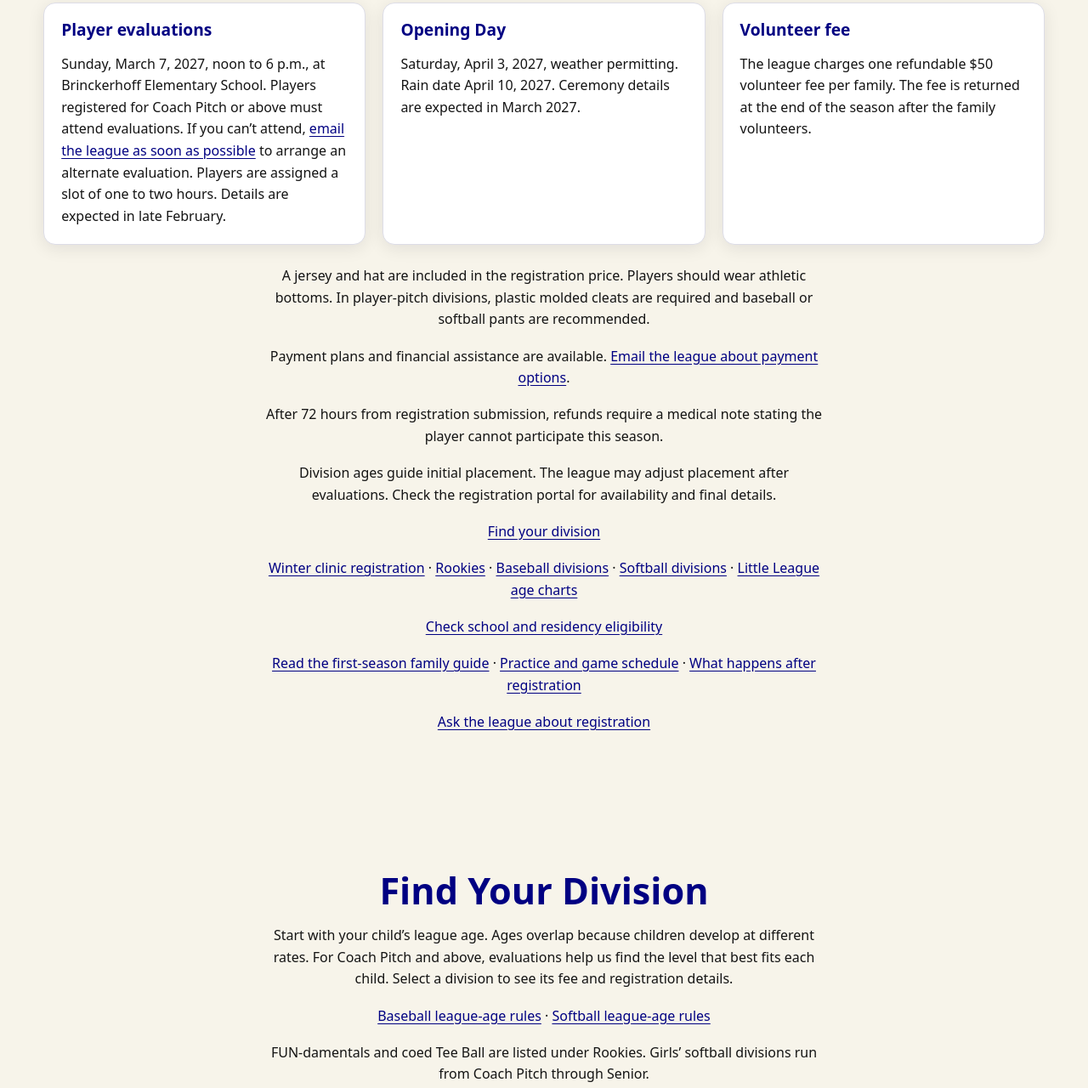
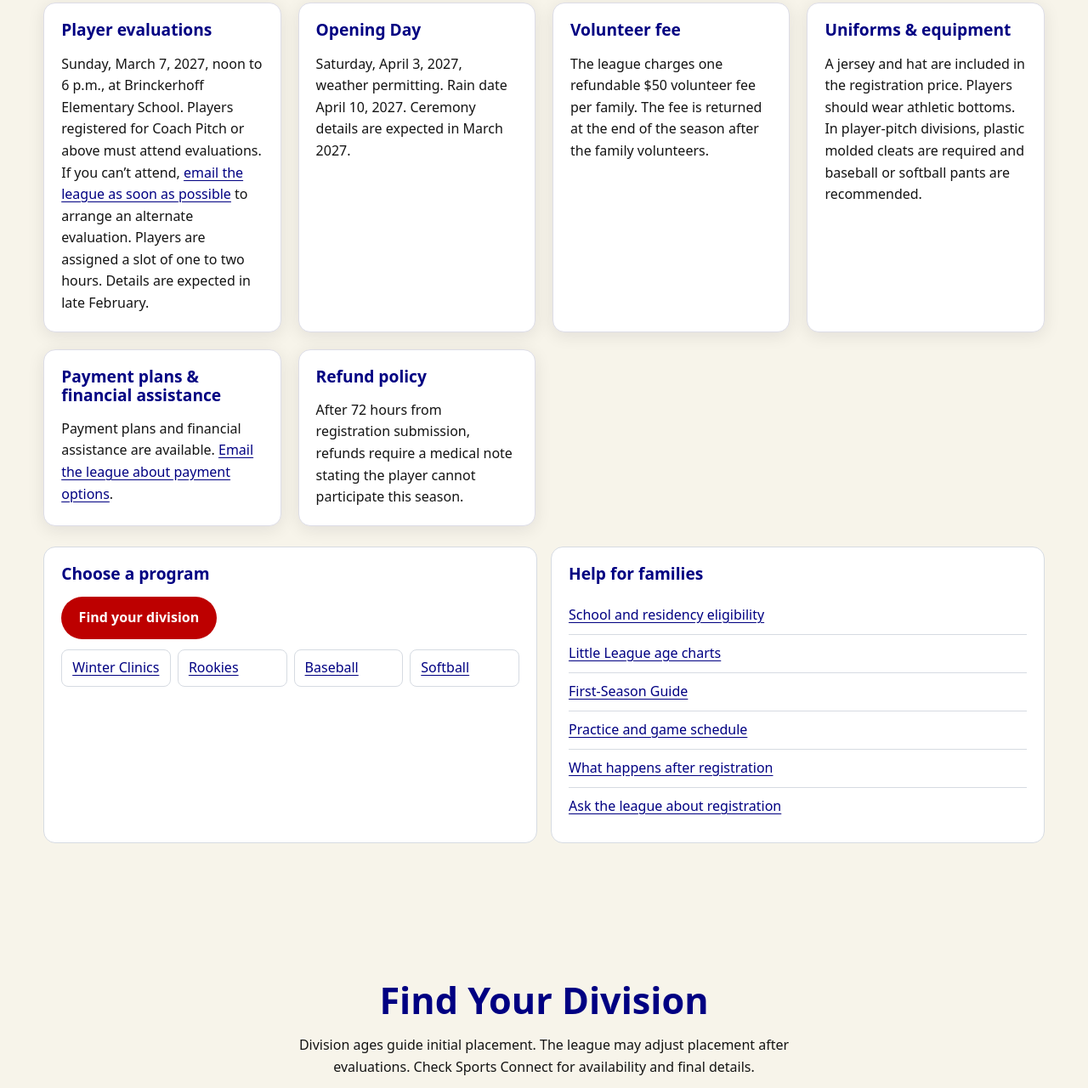
Before and after one commit to awalshjamin/FishkillLittleLeagueWebsite, a plain HTML site: page register/index.html in a window 1280 px wide. Shown: the part 711-1991 px from the top of the page at 85% size. Drawn offline with Linux system fonts and the light colour scheme.

Commit message:
Organize registration details and navigation

```diff
--- a/assets/css/site.css
+++ b/assets/css/site.css
@@ -296,3 +296,48 @@ p:last-child { margin-bottom: 0; }
     object-fit: cover;
     border-radius: var(--radius);
 }
+
+.registration-links {
+    display: grid;
+    grid-template-columns: repeat(auto-fit, minmax(min(100%, 22rem), 1fr));
+    gap: 1rem;
+    margin-top: 1.5rem;
+}
+
+.registration-links nav {
+    padding: 1.25rem;
+    background: #fff;
+    border: 1px solid #d6dbe2;
+    border-radius: var(--radius);
+}
+
+.registration-links h3 { color: var(--fll-blue); }
+
+.registration-program-links,
+.registration-help-links {
+    list-style: none;
+    padding: 0;
+    margin: 0;
+}
+
+.registration-program-links {
+    display: grid;
+    grid-template-columns: repeat(auto-fit, minmax(min(100%, 8rem), 1fr));
+    gap: .5rem;
+    margin-top: .75rem;
+}
+
+.registration-program-links a,
+.registration-help-links a {
+    display: flex;
+    align-items: center;
+    min-height: 44px;
+}
+
+.registration-program-links a {
+    padding-inline: .75rem;
+    border: 1px solid #d6dbe2;
+    border-radius: .5rem;
+}
+
+.registration-help-links li + li { border-top: 1px solid #d6dbe2; }
--- a/register/index.html
+++ b/register/index.html
@@ -169,23 +169,41 @@
             <div><h3>Player evaluations</h3><p><time datetime="2027-03-07">Sunday, March 7, 2027</time>, noon to 6 p.m., at Brinckerhoff Elementary School. Players registered for Coach Pitch or above must attend evaluations. If you can’t attend, <a href="mailto:president@fishkilllittleleague.org?subject=Alternate%20player%20evaluation">email the league as soon as possible</a> to arrange an alternate evaluation. Players are assigned a slot of one to two hours. Details are expected in late February.</p></div>
             <div><h3>Opening Day</h3><p><time datetime="2027-04-03">Saturday, April 3, 2027</time>, weather permitting. Rain date <time datetime="2027-04-10">April 10, 2027</time>. Ceremony details are expected in March 2027.</p></div>
             <div><h3>Volunteer fee</h3><p>The league charges one refundable $50 volunteer fee per family. The fee is returned at the end of the season after the family volunteers.</p></div>
+            <div><h3>Uniforms &amp; equipment</h3><p>A jersey and hat are included in the registration price. Players should wear athletic bottoms. In player-pitch divisions, plastic molded cleats are required and baseball or softball pants are recommended.</p></div>
+            <div><h3>Payment plans &amp; financial assistance</h3><p>Payment plans and financial assistance are available. <a href="mailto:president@fishkilllittleleague.org?subject=Registration%20payment%20options">Email the league about payment options</a>.</p></div>
+            <div><h3>Refund policy</h3><p>After 72 hours from registration submission, refunds require a medical note stating the player cannot participate this season.</p></div>
         </div>
-        <p class="section-intro">A jersey and hat are included in the registration price. Players should wear athletic bottoms. In player-pitch divisions, plastic molded cleats are required and baseball or softball pants are recommended.</p>
-        <p class="section-intro">Payment plans and financial assistance are available. <a href="mailto:president@fishkilllittleleague.org?subject=Registration%20payment%20options">Email the league about payment options</a>.</p>
-        <p class="section-intro">After 72 hours from registration submission, refunds require a medical note stating the player cannot participate this season.</p>
 <!-- /season:register-summary -->
-        <p class="section-intro">Division ages guide initial placement. The league may adjust placement after evaluations. Check the registration portal for availability and final details.</p>
-        <p class="section-action"><a href="#find-your-division">Find your division</a></p>
-        <p class="section-action"><a href="#winter-clinic-registration">Winter clinic registration</a> · <a href="#rookies">Rookies</a> · <a href="#baseball-divisions">Baseball divisions</a> · <a href="#softball-divisions">Softball divisions</a> · <a href="https://www.littleleague.org/play-little-league/determine-league-age/">Little League age charts</a></p>
-        <p class="section-action"><a href="../about/#eligibility">Check school and residency eligibility</a></p>
-        <p class="section-action"><a href="../first-season/">Read the first-season family guide</a> · <a href="../first-season/#schedule">Practice and game schedule</a> · <a href="../first-season/#after-registration">What happens after registration</a></p>
-        <p class="section-action"><a href="mailto:president@fishkilllittleleague.org">Ask the league about registration</a></p>
+        <div class="registration-links">
+            <nav aria-labelledby="register-program-links">
+                <h3 id="register-program-links">Choose a program</h3>
+                <a class="btn-primary" href="#find-your-division">Find your division</a>
+                <ul class="registration-program-links">
+                    <li><a href="#winter-clinic-registration">Winter Clinics</a></li>
+                    <li><a href="#rookies">Rookies</a></li>
+                    <li><a href="#baseball-divisions">Baseball</a></li>
+                    <li><a href="#softball-divisions">Softball</a></li>
+                </ul>
+            </nav>
+            <nav aria-labelledby="register-help-links">
+                <h3 id="register-help-links">Help for families</h3>
+                <ul class="registration-help-links">
+                    <li><a href="../about/#eligibility">School and residency eligibility</a></li>
+                    <li><a href="https://www.littleleague.org/play-little-league/determine-league-age/">Little League age charts</a></li>
+                    <li><a href="../first-season/">First-Season Guide</a></li>
+                    <li><a href="../first-season/#schedule">Practice and game schedule</a></li>
+                    <li><a href="../first-season/#after-registration">What happens after registration</a></li>
+                    <li><a href="mailto:president@fishkilllittleleague.org">Ask the league about registration</a></li>
+                </ul>
+            </nav>
+        </div>
     </div>
 </section>
 
 <section class="section" id="find-your-division">
     <div class="container">
         <h2>Find Your Division</h2>
+        <p class="section-intro">Division ages guide initial placement. The league may adjust placement after evaluations. Check Sports Connect for availability and final details.</p>
         <p class="section-intro">Start with your child’s league age. Ages overlap because children develop at different rates. For Coach Pitch and above, evaluations help us find the level that best fits each child. Select a division to see its fee and registration details.</p>
         <p class="section-action"><a href="#baseball-divisions">Baseball league-age rules</a> · <a href="#softball-divisions">Softball league-age rules</a></p>
         <p class="section-intro">FUN-damentals and coed Tee Ball are listed under Rookies. Girls’ softball divisions run from Coach Pitch through Senior.</p>
```
Also changed, not shown: 1 other file.
